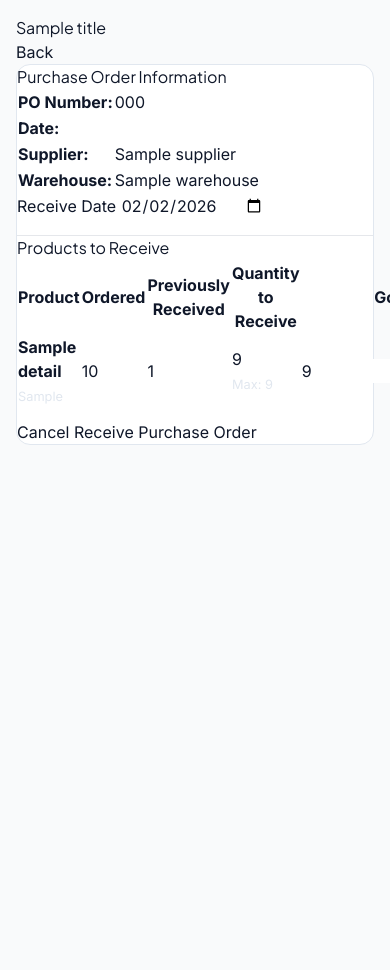
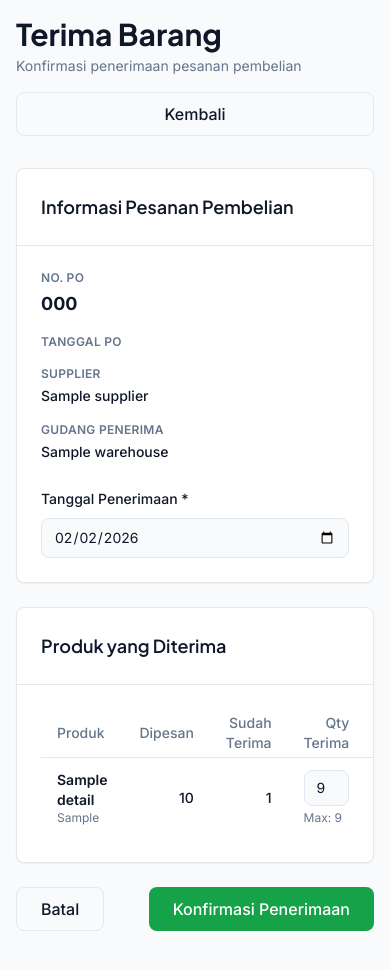
Before and after one commit to Faruuuqqq/inventaris-toko, a CodeIgniter 4 app: the page made by app/Views/transactions/purchases/receive.php in a window 390 px wide. Shown: the part 65-1035 px from the top of the page. Run offline with PHP 8.4 and a stand-in for CodeIgniter, Linux system fonts and the light colour scheme; the template is opened without the code that fills it: most values are stand-ins (such as "Sample title", 1, 10 or a date in 2020); data that the repository does not hold is empty; some libraries are stand-ins or nearby versions.

Commit message:
[PHASE 2.1] Upgrade purchases/edit.php and purchases/receive.php to Shadcn UI
- Converted Bootstrap form-control, form-select to Tailwind classes
- Applied modern card sections with page-header component
- Updated product table with inline editing
- Enhanced visual hierarchy with proper spacing and colors
- Maintained all form functionality and AJAX integration
- Tested responsive design on mobile, tablet, desktop

```diff
--- a/app/Views/transactions/purchases/receive.php
+++ b/app/Views/transactions/purchases/receive.php
@@ -1,100 +1,126 @@
-<?php $this->section('content') ?>
-<?php $this->extend('layout/main') ?>
 <?= $this->extend('layout/main') ?>
 
 <?= $this->section('content') ?>
-<div class="page-header">
-    <div class="container-fluid">
-        <div class="row align-items-center">
-            <div class="col">
-                <h3 class="page-title"><?= $title ?></h3>
+
+<!-- Page Header -->
+<div class="mb-8 flex flex-col sm:flex-row sm:items-center sm:justify-between gap-4">
+    <div>
+        <h1 class="text-3xl font-bold text-foreground flex items-center gap-3">
+            <?= icon('PackageCheck', 'h-8 w-8 text-primary') ?>
+            Terima Barang
+        </h1>
+        <p class="text-sm text-muted-foreground mt-1">Konfirmasi penerimaan pesanan pembelian</p>
     </div>
-            <div class="col-auto">
-                <a href="<?= base_url('/transactions/purchases') ?>" class="btn btn-outline-secondary">
-                    <i data-lucide="arrow-left"></i>
-                    Back
+    <a href="<?= base_url('transactions/purchases') ?>" class="inline-flex items-center justify-center gap-2 h-11 px-6 border border-border/50 text-foreground font-medium rounded-lg hover:bg-muted transition whitespace-nowrap">
+        <?= icon('ArrowLeft', 'h-5 w-5') ?>
+        Kembali
     </a>
+</div>
+
+<!-- Receive Form -->
+<form method="post" action="<?= base_url('transactions/purchases/processReceive/' . $purchaseOrder['id_po']) ?>" x-data="receiveForm()" class="space-y-6">
+    <?= csrf_field() ?>
+
+    <!-- PO Information Section -->
+    <div class="rounded-lg border bg-surface shadow-sm overflow-hidden">
+        <div class="p-6 border-b border-border/50 bg-muted/30">
+            <h2 class="text-lg font-semibold text-foreground flex items-center gap-2">
+                <?= icon('FileText', 'h-5 w-5 text-primary') ?>
+                Informasi Pesanan Pembelian
+            </h2>
+        </div>
+
+        <div class="p-6 grid gap-6 md:grid-cols-2">
+            <!-- Left Column: PO Details -->
+            <div class="space-y-4">
+                <div>
+                    <p class="text-xs text-muted-foreground font-semibold uppercase tracking-wide">No. PO</p>
+                    <p class="text-lg font-bold text-foreground mt-1"><?= $purchaseOrder['nomor_po'] ?></p>
+                </div>
+                <div>
+                    <p class="text-xs text-muted-foreground font-semibold uppercase tracking-wide">Tanggal PO</p>
+                    <p class="text-sm font-medium text-foreground mt-1"><?= format_date($purchaseOrder['tanggal_po']) ?></p>
+                </div>
+                <div>
+                    <p class="text-xs text-muted-foreground font-semibold uppercase tracking-wide">Supplier</p>
+                    <p class="text-sm font-medium text-foreground mt-1"><?= $purchaseOrder['supplier']['name'] ?></p>
+                </div>
+                <div>
+                    <p class="text-xs text-muted-foreground font-semibold uppercase tracking-wide">Gudang Penerima</p>
+                    <p class="text-sm font-medium text-foreground mt-1"><?= $purchaseOrder['warehouse']['nama_warehouse'] ?></p>
+                </div>
+            </div>
+
+            <!-- Right Column: Receive Date -->
+            <div>
+                <div class="space-y-2">
+                    <label for="tanggal_terima" class="text-sm font-medium text-foreground">Tanggal Penerimaan *</label>
+                    <input type="date" id="tanggal_terima" name="tanggal_terima" value="<?= date('Y-m-d') ?>" required class="h-10 w-full rounded-lg border border-border bg-background px-3 py-2 text-sm focus:outline-none focus:ring-2 focus:ring-primary/50">
                 </div>
             </div>
         </div>
     </div>
 
-<div class="container-fluid">
-    <div class="row">
-        <div class="col-12">
-            <div class="card">
-                <div class="card-body">
-                    <form method="post" action="<?= base_url('/transactions/purchases/processReceive/' . $purchaseOrder['id_po']) ?>" x-data="receiveForm()">
-                        <?= csrf_field() ?>
-
-                        <div class="row mb-4">
-                            <div class="col-md-6">
-                                <h6>Purchase Order Information</h6>
-                                <table class="table table-sm table-borderless">
-                                    <tr>
-                                        <td><strong>PO Number:</strong></td>
-                                        <td><?= $purchaseOrder['nomor_po'] ?></td>
-                                    </tr>
-                                    <tr>
-                                        <td><strong>Date:</strong></td>
-                                        <td><?= format_date($purchaseOrder['tanggal_po']) ?></td>
-                                    </tr>
-                                    <tr>
-                                        <td><strong>Supplier:</strong></td>
-                                        <td><?= $purchaseOrder['supplier']['name'] ?></td>
-                                    </tr>
-                                    <tr>
-                                        <td><strong>Warehouse:</strong></td>
-                                        <td><?= $purchaseOrder['warehouse']['nama_warehouse'] ?></td>
-                                    </tr>
-                                </table>
-                            </div>
-                            <div class="col-md-6">
-                                <div class="mb-3">
-                                    <label for="tanggal_terima" class="form-label">Receive Date</label>
-                                    <input type="date" class="form-control" id="tanggal_terima" name="tanggal_terima" value="<?= date('Y-m-d') ?>" required>
-                                </div>
-                            </div>
+    <!-- Products to Receive Section -->
+    <div class="rounded-lg border bg-surface shadow-sm overflow-hidden">
+        <div class="p-6 border-b border-border/50 bg-muted/30">
+            <h2 class="text-lg font-semibold text-foreground flex items-center gap-2">
+                <?= icon('Box', 'h-5 w-5 text-primary') ?>
+                Produk yang Diterima
+            </h2>
         </div>
 
-                        <hr>
-
-                        <h5>Products to Receive</h5>
-                        <div class="table-responsive mb-3">
-                            <table class="table table-bordered">
-                                <thead>
+        <div class="p-6 overflow-auto">
+            <table class="w-full text-sm">
+                <thead class="bg-muted/50 border-b border-border/50">
                     <tr>
-                                        <th>Product</th>
-                                        <th>Ordered</th>
-                                        <th>Previously Received</th>
-                                        <th>Quantity to Receive</th>
-                                        <th>Good Items</th>
-                                        <th>Good Warehouse</th>
-                                        <th>Damaged Items</th>
-                                        <th>Damaged Warehouse</th>
+                        <th class="h-12 px-4 text-left align-middle font-medium text-muted-foreground">Produk</th>
+                        <th class="h-12 px-4 text-right align-middle font-medium text-muted-foreground w-20">Dipesan</th>
+                        <th class="h-12 px-4 text-right align-middle font-medium text-muted-foreground w-20">Sudah Terima</th>
+                        <th class="h-12 px-4 text-right align-middle font-medium text-muted-foreground w-20">Qty Terima</th>
+                        <th class="h-12 px-4 text-right align-middle font-medium text-muted-foreground w-20">Baik</th>
+                        <th class="h-12 px-4 text-left align-middle font-medium text-muted-foreground w-32">Gudang Baik</th>
+                        <th class="h-12 px-4 text-right align-middle font-medium text-muted-foreground w-20">Rusak</th>
+                        <th class="h-12 px-4 text-left align-middle font-medium text-muted-foreground w-32">Gudang Rusak</th>
                     </tr>
                 </thead>
-                                <tbody>
+                <tbody class="divide-y divide-border/50">
                     <?php foreach ($purchaseOrder['details'] as $index => $detail): ?>
-                                        <tr x-data="productRow()">
+                        <tr x-data="productRow()" class="hover:bg-muted/50 transition">
                             <input type="hidden" name="produk[<?= $index ?>][id_detail]" value="<?= $detail['id_detail'] ?>">
                             <input type="hidden" name="produk[<?= $index ?>][id_produk]" value="<?= $detail['id_produk'] ?>">
-                                            <td>
-                                                <strong><?= $detail['nama_produk'] ?></strong><br>
-                                                <small class="text-muted"><?= $detail['kode_produk'] ?></small>
+
+                            <!-- Product Name -->
+                            <td class="px-4 py-3">
+                                <div>
+                                    <p class="font-semibold text-foreground"><?= $detail['nama_produk'] ?></p>
+                                    <p class="text-xs text-muted-foreground"><?= $detail['kode_produk'] ?></p>
+                                </div>
                             </td>
-                                            <td><?= $detail['jumlah'] ?></td>
-                                            <td><?= $detail['jumlah_diterima'] ?></td>
-                                            <td>
-                                                <input type="number" class="form-control" name="produk[<?= $index ?>][jumlah_diterima]" x-model="jumlahDiterima" x-on:input="validateQuantity()" min="0" max="<?= $detail['jumlah'] - $detail['jumlah_diterima'] ?>" value="<?= max(0, $detail['jumlah'] - $detail['jumlah_diterima']) ?>" required>
-                                                <small class="text-muted">Max: <?= $detail['jumlah'] - $detail['jumlah_diterima'] ?></small>
+
+                            <!-- Ordered Qty -->
+                            <td class="px-4 py-3 text-right font-medium text-foreground"><?= $detail['jumlah'] ?></td>
+
+                            <!-- Previously Received -->
+                            <td class="px-4 py-3 text-right font-medium text-foreground"><?= $detail['jumlah_diterima'] ?></td>
+
+                            <!-- Quantity to Receive -->
+                            <td class="px-4 py-3">
+                                <div class="space-y-1">
+                                    <input type="number" class="w-full h-9 rounded-lg border border-border bg-background px-2 py-1 text-sm text-right focus:outline-none focus:ring-2 focus:ring-primary/50" name="produk[<?= $index ?>][jumlah_diterima]" x-model.number="jumlahDiterima" @input="validateQuantity()" min="0" max="<?= $detail['jumlah'] - $detail['jumlah_diterima'] ?>" value="<?= max(0, $detail['jumlah'] - $detail['jumlah_diterima']) ?>" required>
+                                    <p class="text-xs text-muted-foreground">Max: <?= $detail['jumlah'] - $detail['jumlah_diterima'] ?></p>
+                                </div>
                             </td>
-                                            <td>
-                                                <input type="number" class="form-control" name="produk[<?= $index ?>][jumlah_baik]" x-model="jumlahBaik" x-on:input="validateDistribution()" min="0" value="<?= max(0, $detail['jumlah'] - $detail['jumlah_diterima']) ?>">
+
+                            <!-- Good Items -->
+                            <td class="px-4 py-3">
+                                <input type="number" class="w-full h-9 rounded-lg border border-border bg-background px-2 py-1 text-sm text-right focus:outline-none focus:ring-2 focus:ring-primary/50" name="produk[<?= $index ?>][jumlah_baik]" x-model.number="jumlahBaik" @input="validateDistribution()" min="0" value="<?= max(0, $detail['jumlah'] - $detail['jumlah_diterima']) ?>">
                             </td>
-                                            <td>
-                                                <select class="form-select" name="produk[<?= $index ?>][id_warehouse_baik]" x-bind:disabled="jumlahBaik == 0">
-                                                    <option value="">Select Warehouse</option>
+
+                            <!-- Good Warehouse -->
+                            <td class="px-4 py-3">
+                                <select class="w-full h-9 rounded-lg border border-border bg-background px-2 py-1 text-sm focus:outline-none focus:ring-2 focus:ring-primary/50" name="produk[<?= $index ?>][id_warehouse_baik]" :disabled="jumlahBaik == 0">
+                                    <option value="">Pilih</option>
                                     <?php foreach ($warehouses_good as $warehouse): ?>
                                         <option value="<?= $warehouse['id_warehouse'] ?>" <?= $purchaseOrder['id_warehouse'] == $warehouse['id_warehouse'] ? 'selected' : '' ?>>
                                             <?= $warehouse['nama_warehouse'] ?>
@@ -102,12 +128,16 @@
                                     <?php endforeach; ?>
                                 </select>
                             </td>
-                                            <td>
-                                                <input type="number" class="form-control" name="produk[<?= $index ?>][jumlah_rusak]" x-model="jumlahRusak" x-on:input="validateDistribution()" min="0" value="0">
+
+                            <!-- Damaged Items -->
+                            <td class="px-4 py-3">
+                                <input type="number" class="w-full h-9 rounded-lg border border-border bg-background px-2 py-1 text-sm text-right focus:outline-none focus:ring-2 focus:ring-primary/50" name="produk[<?= $index ?>][jumlah_rusak]" x-model.number="jumlahRusak" @input="validateDistribution()" min="0" value="0">
                             </td>
-                                            <td>
-                                                <select class="form-select" name="produk[<?= $index ?>][id_warehouse_rusak]" x-bind:disabled="jumlahRusak == 0">
-                                                    <option value="">Select Warehouse</option>
+
+                            <!-- Damaged Warehouse -->
+                            <td class="px-4 py-3">
+                                <select class="w-full h-9 rounded-lg border border-border bg-background px-2 py-1 text-sm focus:outline-none focus:ring-2 focus:ring-primary/50" name="produk[<?= $index ?>][id_warehouse_rusak]" :disabled="jumlahRusak == 0">
+                                    <option value="">Pilih</option>
                                     <?php foreach ($warehouses_damaged as $warehouse): ?>
                                         <option value="<?= $warehouse['id_warehouse'] ?>">
                                             <?= $warehouse['nama_warehouse'] ?>
@@ -120,17 +150,19 @@
                 </tbody>
             </table>
         </div>
+    </div>
 
-                        <div class="d-flex justify-content-between">
-                            <a href="<?= base_url('/transactions/purchases') ?>" class="btn btn-secondary">Cancel</a>
-                            <button type="submit" class="btn btn-success">Receive Purchase Order</button>
+    <!-- Action Buttons -->
+    <div class="flex items-center justify-between gap-3">
+        <a href="<?= base_url('transactions/purchases') ?>" class="inline-flex items-center justify-center h-11 px-6 border border-border/50 text-foreground font-medium rounded-lg hover:bg-muted transition">
+            Batal
+        </a>
+        <button type="submit" class="inline-flex items-center justify-center gap-2 h-11 px-6 bg-success text-white font-medium rounded-lg hover:bg-success/90 transition">
+            <?= icon('Check', 'h-5 w-5') ?>
+            Konfirmasi Penerimaan
+        </button>
     </div>
 </form>
-                </div>
-            </div>
-        </div>
-    </div>
-</div>
 
 <script>
 document.addEventListener('alpine:init', () => {
@@ -174,5 +206,3 @@ document.addEventListener('alpine:init', () => {
 </script>
 
 <?= $this->endSection() ?>
-
-<?php $this->endSection() ?>
```
Also changed, not shown: app/Views/transactions/purchases/edit.php (+153 -120 lines). Lines whose indentation alone changed are shown as unchanged.
